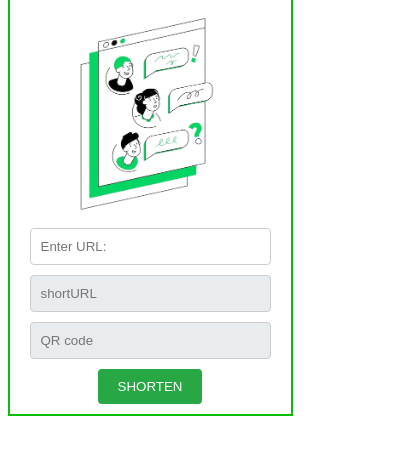
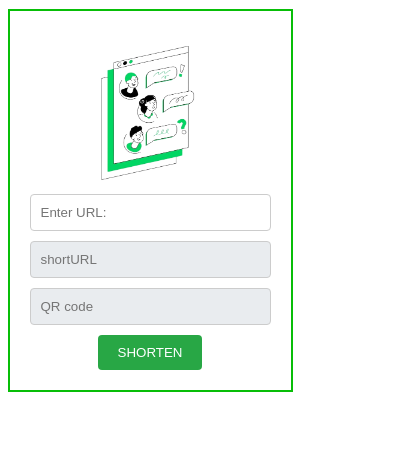
Before and after one commit to AksaRose/Kunji, a browser extension: page popup.html in a window 400 px wide. Drawn offline with Linux system fonts and the light colour scheme.

Commit message:
style: adjusted

```diff
--- a/styles.css
+++ b/styles.css
@@ -12,15 +12,15 @@ body {
 
 .container {
     width: 95%;
-    padding: 10px 20px 10px 20px;
+    padding: 20px 20px 20px 20px;
     border: 2px solid rgb(8, 190, 8); /* Green border simulating margin */
     box-sizing: border-box;
 
 }
 
 img {
-    width: 200px;
-    height: 227px;
+    width: 140px;
+    height: 159px;
 }
 
 form {
```
